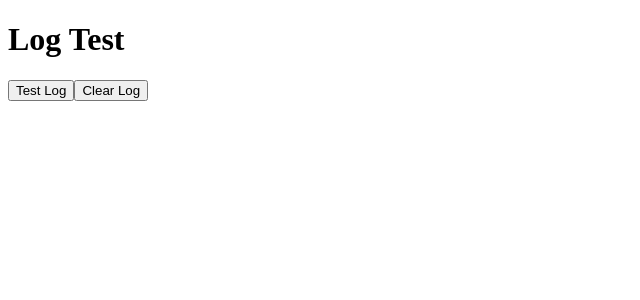
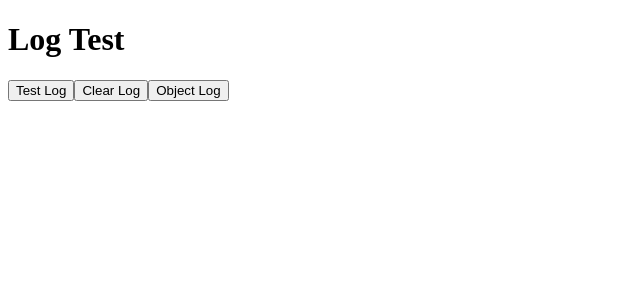
Before and after one commit to courses-angular/logging-service, an Angular app: page / in a window 1280 px wide. Shown: the top 300 px of the page, without its empty margins (0-640 px from the left). Built offline with nearby package versions, Linux system fonts and the light colour scheme.

Commit message:
adding 'Object log' button to test the Product (write in LocalStorage and to Console )

```diff
--- a/src/app/components/log-test/log-test.component.html
+++ b/src/app/components/log-test/log-test.component.html
@@ -1,2 +1,3 @@
 <button (click)="testLog()">Test Log</button>
 <button (click)="clearLog()">Clear Log</button>
+<button (click)="objectLog()">Object Log</button>
--- a/src/app/components/log-test/log-test.component.ts
+++ b/src/app/components/log-test/log-test.component.ts
@@ -1,6 +1,7 @@
 import {Component, OnInit} from '@angular/core';
 import {LogService} from '../../shared/log.service';
 import {LogLevel} from '../../shared/log-level.enum';
+import {Product} from './product';
 
 @Component({
   selector: 'yl-log-test',
@@ -23,4 +24,14 @@ export class LogTestComponent implements OnInit {
   clearLog() {
     this.logger.clear();
   }
+
+  objectLog() {
+    const product = new Product();
+    product.productId = 1;
+    product.productName = 'Milk';
+    product.introductionDate = new Date();
+    product.price = 12;
+    product.url = 'www.milk.com';
+    this.logger.log('This is a product', product);
+  }
 }
```
Also changed, not shown: src/app/components/log-test/product.ts (+7 -0 lines).
